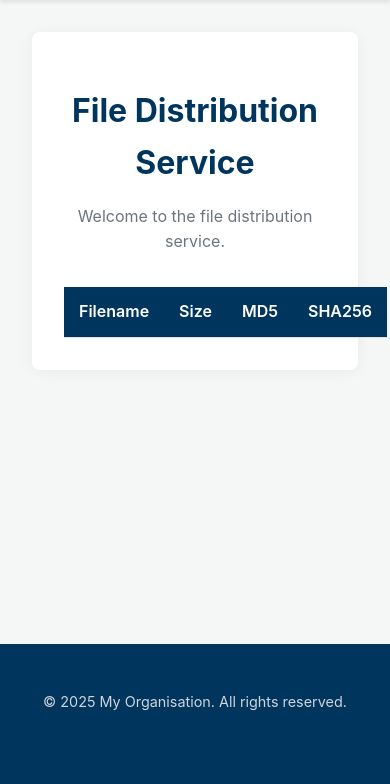
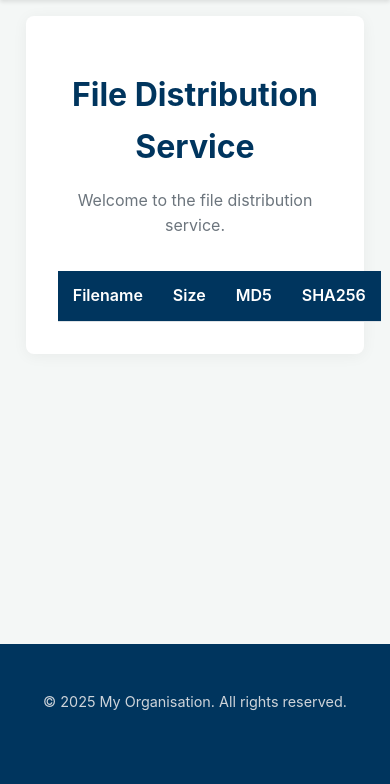
Before and after one commit to kennedydane/static_server, a Flask app: page / in a window 390 px wide. Shown: the part 60-844 px from the top of the page. Run offline with Flask 3, Linux system fonts and the light colour scheme; data that the repository does not hold is empty; parts of the project's set-up code (start-up, migrations or seed data) failed here and were passed over; some libraries are stand-ins or nearby versions.

Commit message:
Make content box wider

```diff
--- a/app/templates/index.html
+++ b/app/templates/index.html
@@ -58,11 +58,18 @@
 
         .container {
             flex: 1;
-            max-width: 960px;
+            max-width: min(90vw, 1400px);
             width: 100%;
             margin: 0 auto;
             padding: 2rem;
             box-sizing: border-box;
+        }
+
+        @media (max-width: 768px) {
+            .container {
+                max-width: 95vw;
+                padding: 1rem;
+            }
         }
 
         .content-box {
```
